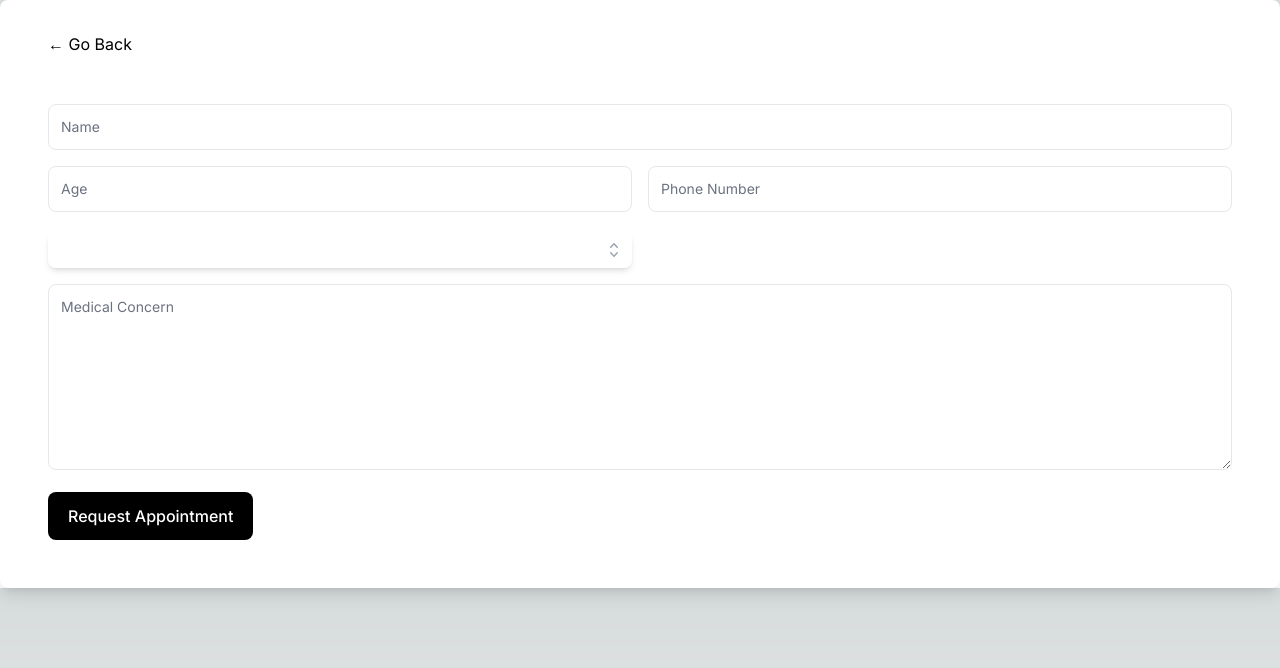
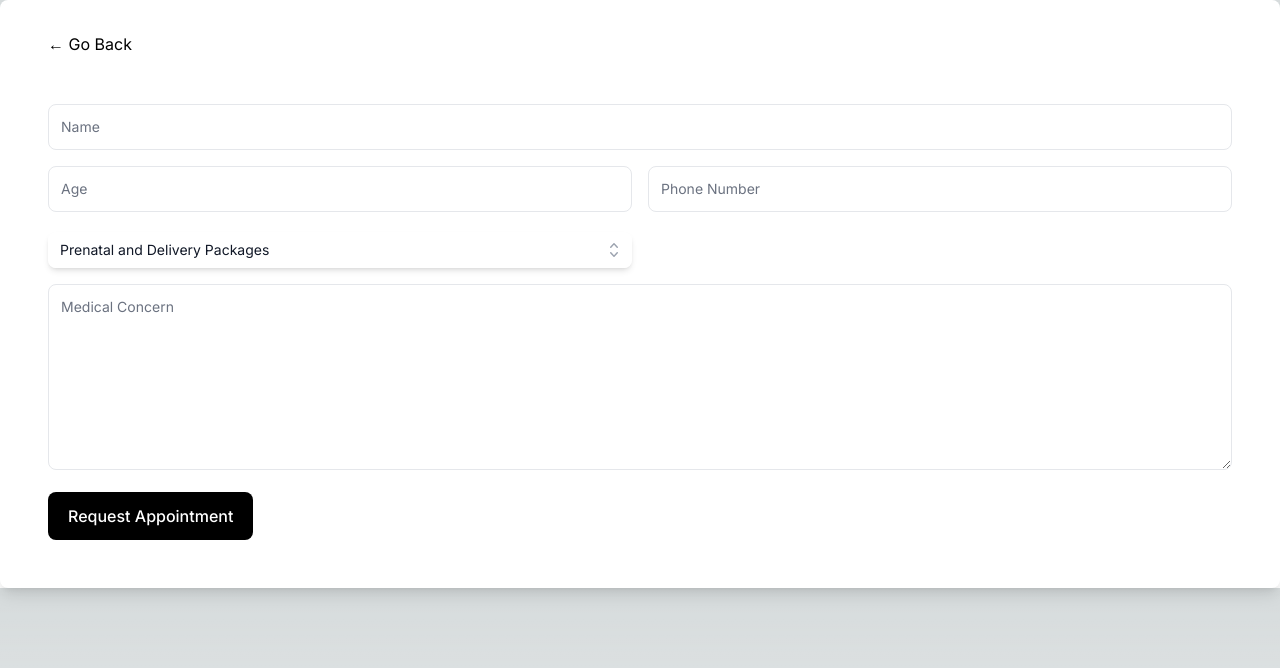
Before and after one commit to MisterMunchkin/mom-and-me-clinic, a Next.js app: page /appointment in a window 1280 px wide. Shown: the top 668 px of the page. Built offline with nearby package versions, Linux system fonts and the light colour scheme.

Commit message:
auto populate service input field when clicking on a service in service list.

```diff
--- a/app/appointment/page.tsx
+++ b/app/appointment/page.tsx
@@ -3,7 +3,7 @@ import Link from "next/link";
 
 interface AppointmentPageParams {
   backNav: string;
-  test: string;
+  defaultService: string;
 }
 
 // export async function getServerSideProps(context: any) {
@@ -32,7 +32,7 @@ export default function Page({
         <span aria-hidden="true">←</span> Go Back
       </Link>
       <div className="p-8 lg:col-span-3 lg:p-12">
-        <AppointmentForm />
+        <AppointmentForm defaultServiceName={searchParams.defaultService} />
       </div>
     </div>
   )
--- a/classes/service.ts
+++ b/classes/service.ts
@@ -1,15 +1,15 @@
 import { ServiceInterface } from "@/interfaces/service";
 
 export class ServiceClass implements ServiceInterface {
-  tags: string[] = [];
-  joinedTags: string = '';
-  name: string;
-  description?: string | undefined;
+  readonly tags: string[] = [];
+  readonly joinedTags: string = '';
+  readonly name: string;
+  readonly description?: string | undefined;
 
-  constructor(name: string, tags: string[], joinedTags: string, description?: string) {
+  constructor(name: string, tags?: string[], joinedTags?: string, description?: string) {
     this.name = name;
-    this.tags = tags;
-    this.joinedTags = joinedTags;
+    this.tags = tags ?? [];
+    this.joinedTags = joinedTags ?? '';
     this.description = description;
   }
 
@@ -23,6 +23,6 @@ export class ServiceClass implements ServiceInterface {
   }
 
   public static getJoinedTags(tags: string[]): string {
-    return tags.join(' ');
+    return tags?.join(' ');
   }
 }
--- a/components/AppointmentForm.tsx
+++ b/components/AppointmentForm.tsx
@@ -3,15 +3,32 @@
 import { useCallback } from "react";
 import ServiceSelection from "./ServiceSelection";
 import { ServiceClass } from "@/classes/service";
+import useSWR from "swr";
 
-export default function AppointmentForm() {
+interface AppointmentFormProps {
+  defaultServiceName?: string;
+}
 
+const fetcher = (url: RequestInfo | URL) => fetch(url).then((res) => res.json());
 
+export default function AppointmentForm({defaultServiceName}: AppointmentFormProps) {
+  const serviceResponse = useSWR<ServiceClass[], any>('/api/services', fetcher);
   const handleServiceChange = useCallback(
     (selectedService: ServiceClass) => {
       console.log(selectedService);
     }, []
   );
+
+  const getDefaultServiceIndex = (serviceList: ServiceClass[], defaultServiceName?: string): number => {
+    if (!defaultServiceName) {
+      return 0;
+    }
+    var index = serviceList.findIndex(service => service.name === defaultServiceName);
+    if (index === -1) { // in the event that it cannot find the service
+      return 0;
+    }
+    return index;
+  }
 
   return (
     <form action="" className="space-y-4">
@@ -48,10 +65,19 @@ export default function AppointmentForm() {
       </div>
 
       <div className="grid grid-cols-1 gap-4 sm:grid-cols-2">
-
+        {serviceResponse.error && (
+          <div>error retrieving services</div>
+        )}
+        {serviceResponse.isLoading && (
+          <div>...loading services</div>
+        )}
+        {serviceResponse.data && (
           <ServiceSelection
-             handleServiceChange={handleServiceChange}
+            services={serviceResponse.data}
+            defaultServiceIndex={getDefaultServiceIndex(serviceResponse.data, defaultServiceName)}
+            handleServiceChange={handleServiceChange}
           />
+        )}
       </div>
 
       <div>
--- a/components/Service.tsx
+++ b/components/Service.tsx
@@ -1,7 +1,6 @@
 import { ServiceClass } from "@/classes/service";
 import Link from "next/link";
 import ServiceTags from "./ServiceTags";
-
 interface ServiceProps {
   service: ServiceClass;
 }
@@ -13,7 +12,8 @@ export default function Service({service}: ServiceProps) {
       href={{
         pathname: `/appointment`,
         query: {
-          backNav: `#services`
+          backNav: '#services',
+          defaultService: service.name
         }
       }}
     >
--- a/components/ServiceSelection.tsx
+++ b/components/ServiceSelection.tsx
@@ -7,29 +7,18 @@ import useSWR from "swr";
 import ServiceTags from "./ServiceTags";
 
 interface ServiceSelectionProps {
-  defaultService?: ServiceClass;
+  services: ServiceClass[];
+  defaultServiceIndex: number;
   handleServiceChange: (selectedService: ServiceClass) => void;
 }
 
-const fetcher = (url: RequestInfo | URL) => fetch(url).then((res) => res.json());
-
-export default function ServiceSelection({defaultService, handleServiceChange}: ServiceSelectionProps) {
-  const [ selectedService, setSelectedService ] = useState<ServiceClass | null>(defaultService ?? null);
-  const [query, setQuery] = useState(defaultService?.name ?? '');
-  //Set up SWR to run the fetcher function when calling "/api/staticdata"
-  //There are 3 possible states: (1) loading when data is null (2) ready when the data is returned (3) error when there was an error fetching the data
-  const { data, error, isLoading } = useSWR<ServiceClass[], any>('/api/services', fetcher);
-  console.log(data);
-  //Handle the error state
-  if (error) return <div>Failed to load</div>;
-  //Handle the loading state
-  if (isLoading) return <div>Loading...</div>;
-  //Handle the ready state and display the result contained in the data object mapped to the structure of the json file
-  if (!data) return null
+export default function ServiceSelection({services, defaultServiceIndex, handleServiceChange}: ServiceSelectionProps) {
+  const [ selectedService, setSelectedService ] = useState<ServiceClass | null>(services[defaultServiceIndex]);
+  const [query, setQuery] = useState('');
 
   const filteredServices: ServiceClass[] = query === ''
-   ? data
-   : filterList(query, data, ['name', 'joinedTags']);
+   ? services
+   : filterList(query, services, ['name', 'joinedTags']);
 
   const onChange = (service: ServiceClass) => {
     setSelectedService(service);
@@ -37,7 +26,6 @@ export default function ServiceSelection({defaultService, handleServiceChange}:
   }
 
   return (
-    // <div className="fixed top-16 w-72">
     <Combobox value={selectedService} onChange={onChange}>
       <div className="relative mt-1">
         <div className="relative w-full cursor-default overflow-hidden rounded-lg bg-white text-left shadow-md focus:outline-none focus-visible:ring-2 focus-visible:ring-white focus-visible:ring-opacity-75 focus-visible:ring-offset-2 focus-visible:ring-offset-primary-300 sm:text-sm">
@@ -106,6 +94,5 @@ export default function ServiceSelection({defaultService, handleServiceChange}:
         </Transition>
       </div>
     </Combobox>
-    // </div>
   );
 }
```
Lines whose indentation alone changed are shown as unchanged.
